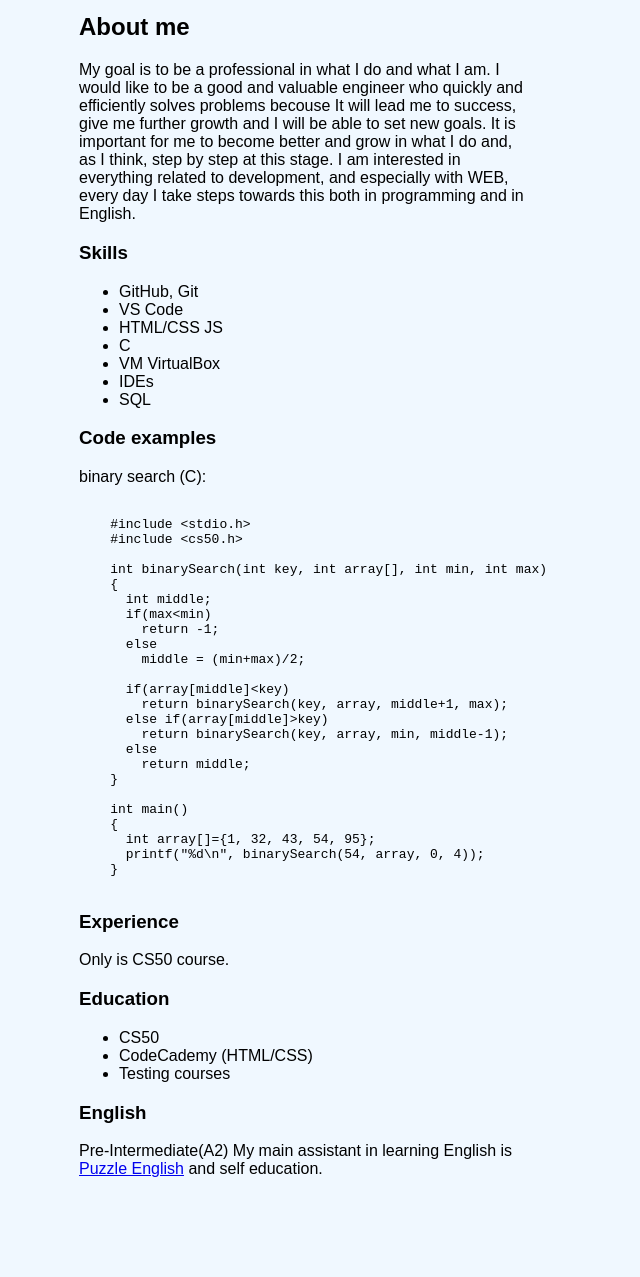
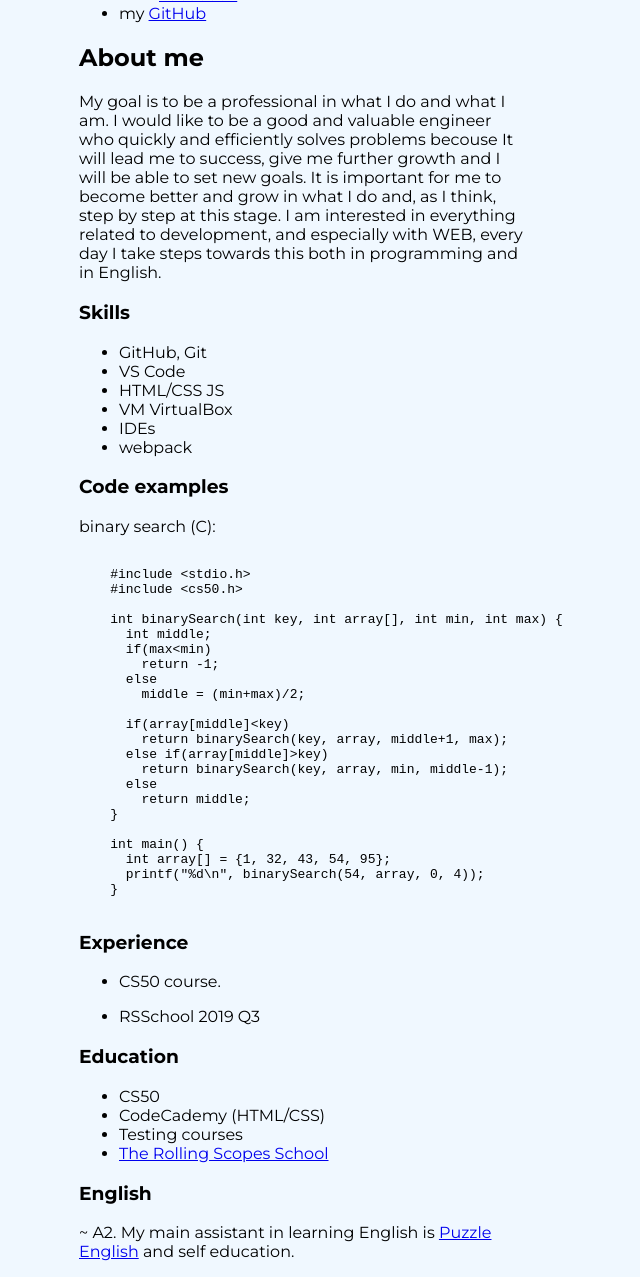
Before and after one commit to mrINEX/rsschool-cv, a plain HTML site: page index.html in a window 1280 px wide. Shown: the part 452-1729 px from the top of the page, without its empty margins (336-976 px from the left). Before the commit the page ends 1646 px from the top, so only its background shows below. Drawn offline with Linux system fonts and the light colour scheme.

Commit message:
docs: update CV Q1 2020

```diff
--- a/index.html
+++ b/index.html
@@ -5,6 +5,7 @@
     <meta name="viewport" content="width=device-width, initial-scale=1.0">
     <meta http-equiv="X-UA-Compatible" content="ie=edge">
     <link rel="stylesheet" href="./style.css">
+    <link href="https://fonts.googleapis.com/css?family=Montserrat:400,500,700&display=swap" rel="stylesheet">
     <title>CV</title>
 </head>
 <body >
@@ -17,6 +18,7 @@
     <h3 id="contacts">Contacts:</h3>
     <ul>
       <li>mobile phone: +375 29 1090093 (A1)</li>
+      <li>telegram: @mrinex</li>
       <li>email:
         <ul>
           <li>mrinex@mail.ru</li>
@@ -28,7 +30,7 @@
           <li><a href="https://www.facebook.com/mrinex">Facebook</a></li>
         </ul>
       </li>
-      <li>My <a href="https://github.com/mrINEX">GitHub</a></li>
+      <li>my <a href="https://github.com/mrINEX">GitHub</a></li>
     </ul>
 
     <h2>About me</h2>
@@ -39,10 +41,9 @@
       <li>GitHub, Git</li>
       <li>VS Code</li>
       <li>HTML/CSS JS</li>
-      <li>C</li>
       <li>VM VirtualBox</li>
       <li>IDEs</li>
-      <li>SQL</li>
+      <li>webpack</li>
     </ul>
 
     <h3 id="code-examples">Code examples</h3>
@@ -52,8 +53,7 @@
     #include &lt;stdio.h&gt;
     #include &lt;cs50.h&gt;
 
-    int binarySearch(int key, int array[], int min, int max)
-    {
+    int binarySearch(int key, int array[], int min, int max) {
       int middle;
       if(max&lt;min)
         return -1;
@@ -68,25 +68,28 @@
         return middle;
     }
 
-    int main()
-    {
-      int array[]={1, 32, 43, 54, 95};
+    int main() {
+      int array[] = {1, 32, 43, 54, 95};
       printf("%d\n", binarySearch(54, array, 0, 4));
     }
     </code></pre>
 
     <h3 id="experience">Experience</h3>
-    <p>Only is CS50 course.</p>
+    <ul>
+      <li><p>CS50 course.</p></li>
+      <li><p>RSSchool 2019 Q3</p></li>
+    </ul>
 
     <h3 id="education">Education</h3>
     <ul>
       <li>CS50</li>
       <li>CodeCademy (HTML/CSS)</li>
       <li>Testing courses</li>
+      <li><a href="https://rs.school/">The Rolling Scopes School</a></li>
     </ul>
 
     <h3 id="english">English</h3>
-    <p>Pre-Intermediate(A2) My main assistant in learning English is <a href="https://puzzle-english.com/teacher">Puzzle English</a> and self education.</p>
+    <p>~ A2. My main assistant in learning English is <a href="https://puzzle-english.com/teacher">Puzzle English</a> and self education.</p>
   </div>
 </body>
 </html>
--- a/style.css
+++ b/style.css
@@ -1,7 +1,7 @@
 body {
-    font-family: "Arial", "Helvetica", sans-serif;
+    font-family: 'Montserrat';
     background-color: aliceblue;
-  }
+}
 .conteiner {
     width: 450px;
     margin-left: auto;
```
